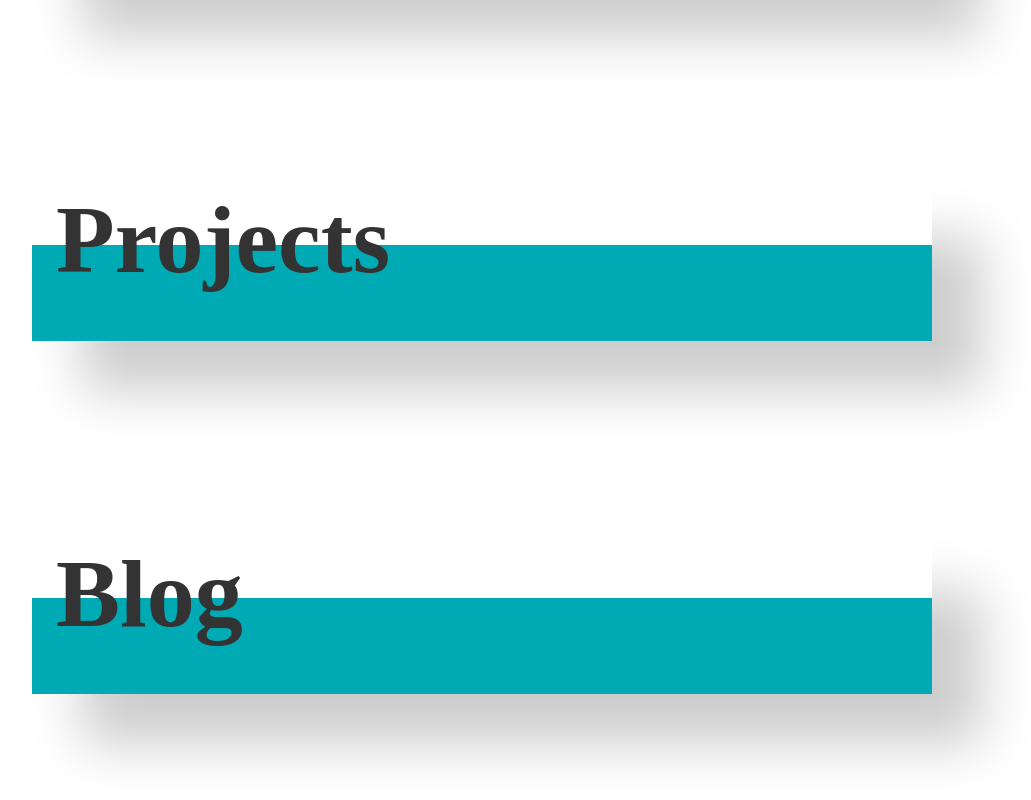
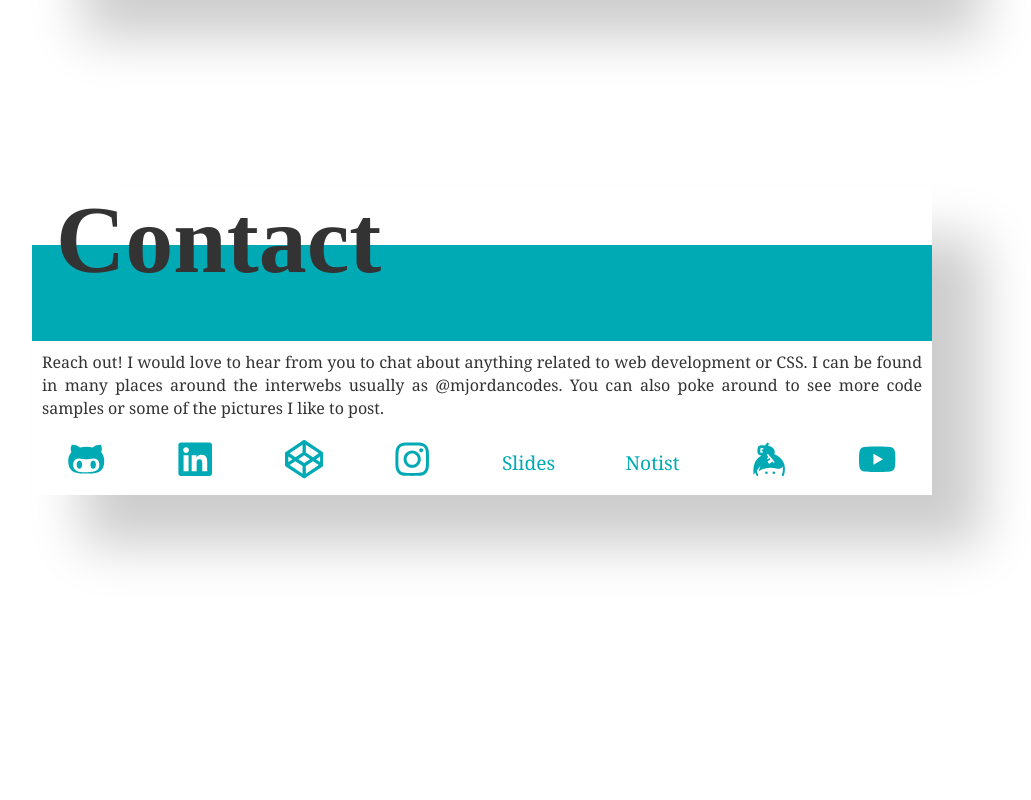
Before and after one commit to mjordancodes/portfolio, a Gatsby site: page / in a window 1280 px wide. Shown: the part 1904-2704 px from the top of the page, without its empty margins (158-1189 px from the left). After the commit the page ends 2599 px from the top, so only its background shows below. Built offline with nearby package versions, Linux system fonts and the light colour scheme; Gatsby itself is replaced by a stand-in of ours; a web font is replaced by a local one.

Commit message:
adding content section

```diff
--- /dev/null
+++ b/src/components/contact.js
@@ -0,0 +1,32 @@
+import React from 'react'
+import styles from './contact.module.scss'
+import {
+  FaGithubAlt,
+  FaLinkedin,
+  FaCodepen,
+  FaInstagram,
+  FaKeybase,
+  FaTwitter,
+  FaYoutube }
+  from 'react-icons/fa'
+
+const Contact = ({ title, url }) => (
+
+  <div className={styles.contact}>
+    <span className="sr-only">{title}</span>
+    <a href={url}>
+      {
+        title === 'CodePen' ? <FaCodepen />
+        : title === 'GitHub' ? <FaGithubAlt />
+        : title === 'Instagram' ? <FaInstagram />
+        : title === 'Keybase' ? <FaKeybase />
+        : title === 'Linkedin' ? <FaLinkedin />
+        : title === 'Twitter' ? <FaTwitter />
+        : title === 'YouTube' ? <FaYoutube />
+        : <span>{title}</span>
+      }
+      </a>
+  </div>
+)
+
+export default Contact
--- /dev/null
+++ b/src/components/contact.module.scss
@@ -0,0 +1,18 @@
+@import 'variables';
+
+.contact {
+  font-size: 1.2em;
+  align-self: center;
+  transition: 500ms;
+  svg {
+    width: 2em;
+    height: 2em;
+    transition: 500ms;
+  }
+  &:hover, svg:hover {
+    fill: darken($five, 10%);
+    color: darken($five, 10%);
+    transform: scale(1.05);
+    cursor: pointer;
+  }
+}
--- a/src/components/layout.scss
+++ b/src/components/layout.scss
@@ -8,6 +8,11 @@
 h1, h2, h3, h4, h5, h6, p {
   color: $black;
 }
+a {
+  color: $five;
+  text-decoration: none;
+  background-image: none;
+}
 
 // NORMALIZATION
 * {
@@ -17,3 +22,14 @@ h1, h2, h3, h4, h5, h6, p {
   margin: 0;
   padding: 0;
 }
+
+.sr-only {
+  border: 0;
+  clip: rect(0 0 0 0);
+  height: 1px;
+  margin: -1px;
+  overflow: hidden;
+  padding: 0;
+  position: absolute;
+  width: 1px;
+}
--- a/src/pages/index.js
+++ b/src/pages/index.js
@@ -5,6 +5,7 @@ import Section from '../components/section'
 import SubOne from '../components/subone'
 import SubTwo from '../components/subtwo'
 import Community from '../components/community'
+import Contact from '../components/contact'
 
 const IndexPage = () => (
   <Layout>
@@ -35,9 +36,41 @@ const IndexPage = () => (
         </Community>
       </SubOne>
     </Section>
-    <Section title="Projects" />
-    <Section title="Blog" />
-    <Section title="Contact" />
+    <Section title="Contact">
+      <SubOne
+        ifFlex={false}>
+        <p>Reach out! I would love to hear from you to chat about anything related to web development or CSS. I can be found in many places around the interwebs usually as @mjordancodes. You can also poke around to see more code samples or some of the pictures I like to post.</p>
+      </SubOne>
+      <SubOne
+        isFlex={true}>
+        <Contact
+          title="GitHub"
+          url="https://github.com/mjordancodes"
+          handle="mjordancodes"
+        />
+        <Contact
+          title="Linkedin"
+        />
+        <Contact
+          title="CodePen"
+        />
+        <Contact
+          title="Instagram"
+        />
+        <Contact
+          title="Slides"
+        />
+        <Contact
+          title="Notist"
+        />
+        <Contact
+          title="Keybase"
+        />
+        <Contact
+          title="YouTube"
+        />
+      </SubOne>
+    </Section>
   </Layout>
 )
 
```
